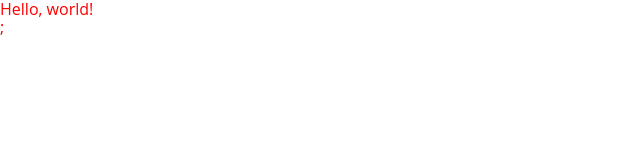
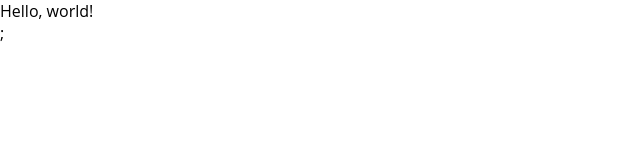
Before and after one commit to Andrew-Sparrow/guru-test-task, a React (Create React App) app: page / in a window 1280 px wide. Shown: the top 160 px of the page, without its empty margins (0-640 px from the left). Built offline with nearby package versions, Linux system fonts and the light colour scheme.

Commit message:
adds Card component

```diff
--- a/src/components/app/app.tsx
+++ b/src/components/app/app.tsx
@@ -3,9 +3,13 @@ import GlobalStyles from '../../styles/global';
 
 const StyledApp = styled.div`
   width: 320px;
+  padding-left: 10px;
+  padding-right: 10px;
 
-  @media(min-width: 920px) {
+  @media(min-width: 321px) {
     width: 968px;
+    padding-left: 0;
+    padding-right: 0;
   }
 `;
 
@@ -15,7 +19,8 @@ function App(): JSX.Element {
     <>
       <GlobalStyles />
       <StyledApp>Hello, world!</StyledApp>;
-    </>);
+    </>
+  );
 }
 
 export default App;
--- a/src/index.tsx
+++ b/src/index.tsx
@@ -2,7 +2,6 @@ import React from 'react';
 import ReactDOM from 'react-dom/client';
 import App from './components/app/app';
 
-import 'normalize.css';
 
 const root = ReactDOM.createRoot(
   document.getElementById('root') as HTMLElement,
--- a/src/styles/global.ts
+++ b/src/styles/global.ts
@@ -7,8 +7,8 @@ export default createGlobalStyle`
         outline:0;
         box-sizing:border-box;
         font-family: 'Open Sans', sans-serif;
-        color: red;
     }
+
     #root{
         margin:0 auto;
     }
```
Also changed, not shown: src/components/card/card.tsx (added, +20 -0 lines), src/components/main/main.tsx (added, +29 -0 lines).
